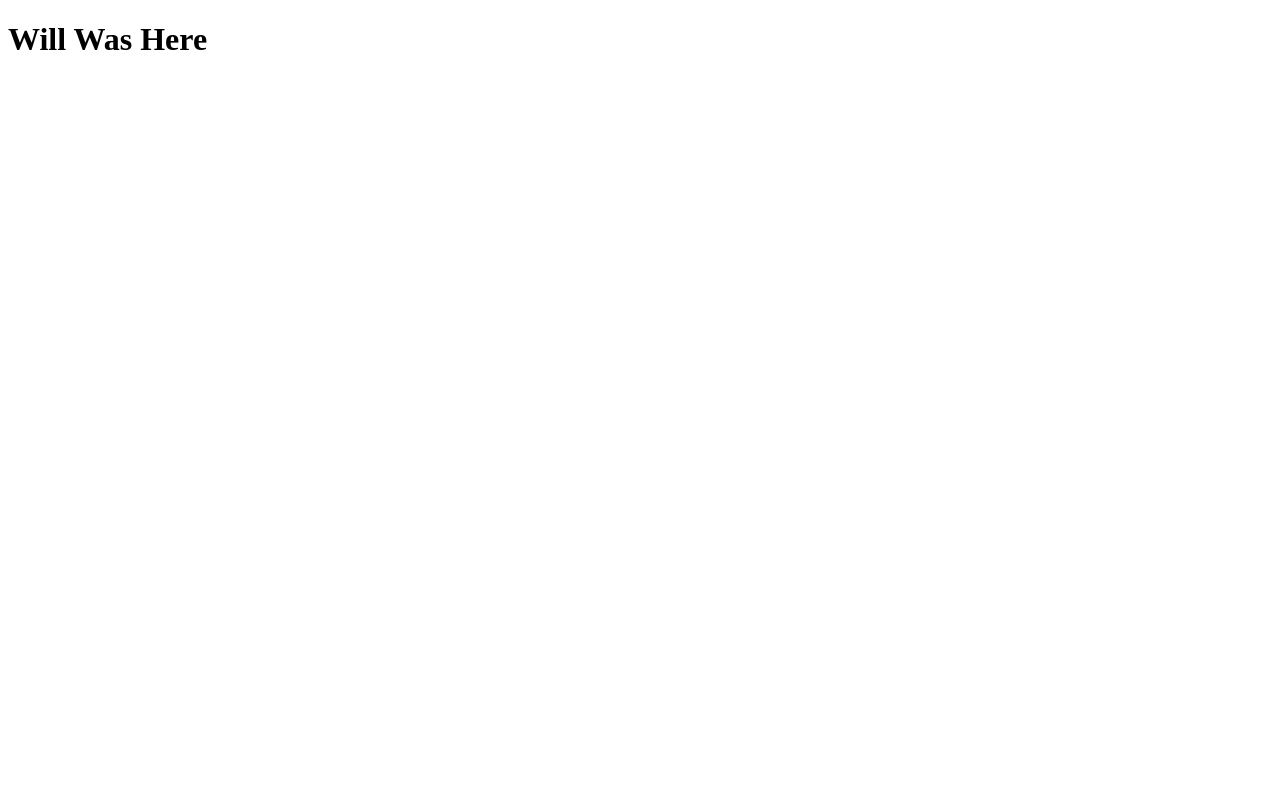
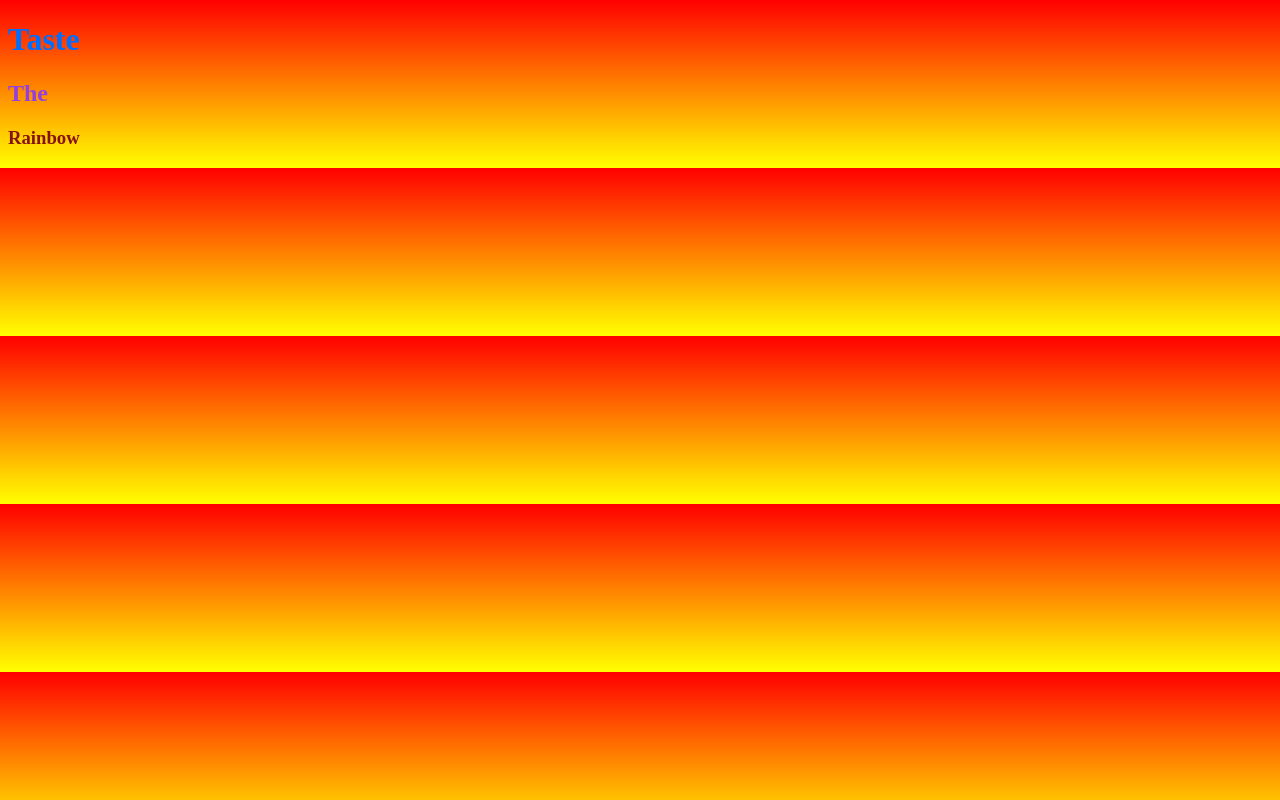
Before and after one commit to WM4189/Website-Practice, a plain HTML site: page index.html in a window 1280 px wide. Drawn offline with Linux system fonts and the light colour scheme.

Commit message:
add style.css, connect to index.html

```diff
--- a/index.html
+++ b/index.html
@@ -1,9 +1,17 @@
 <!DOCTYPE html>
 <html lang="en">
   <head>
+    <link rel="stylesheet" href="style.css">
     <title>Will's Website</title>
   </head>
   <body>
-    <h1>Will Was Here</h1>
+    <h1>Taste</h1>
+
+    <h2>The</h2>
+    <div id="content">
+
+    </div>
+
+    <h3>Rainbow</h3>
   </body>
 </html>
--- /dev/null
+++ b/style.css
@@ -0,0 +1,15 @@
+body {
+    background: linear-gradient(red, yellow);
+  }
+
+  h1 {
+      color: rgb(0, 110, 255);
+  }
+
+  h2 {
+      color:rgb(147, 64, 224);
+  }
+
+  h3 {
+      color:rgb(133, 18, 18);
+  }
```
